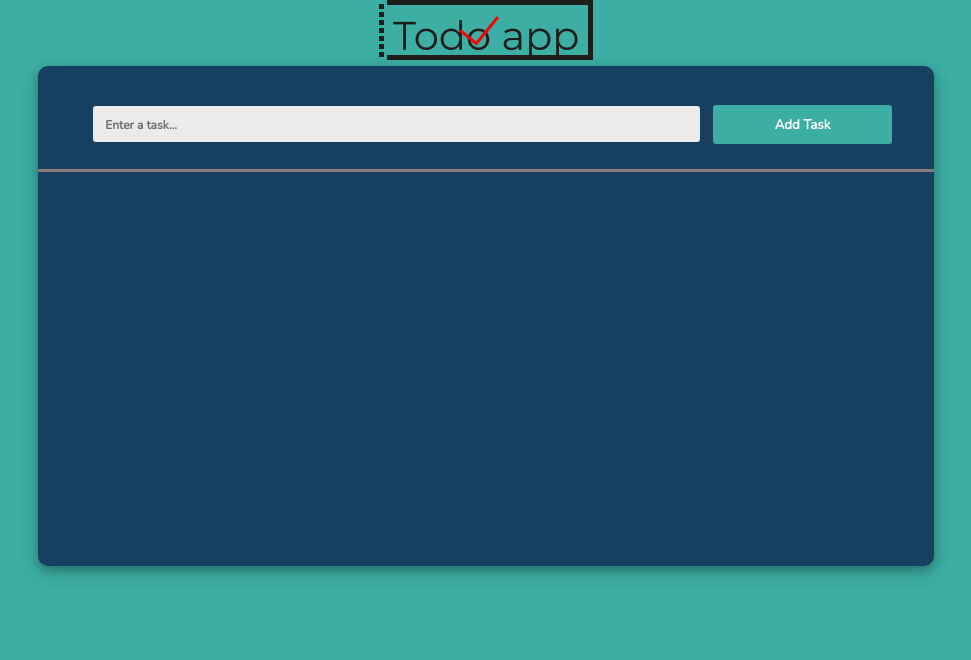
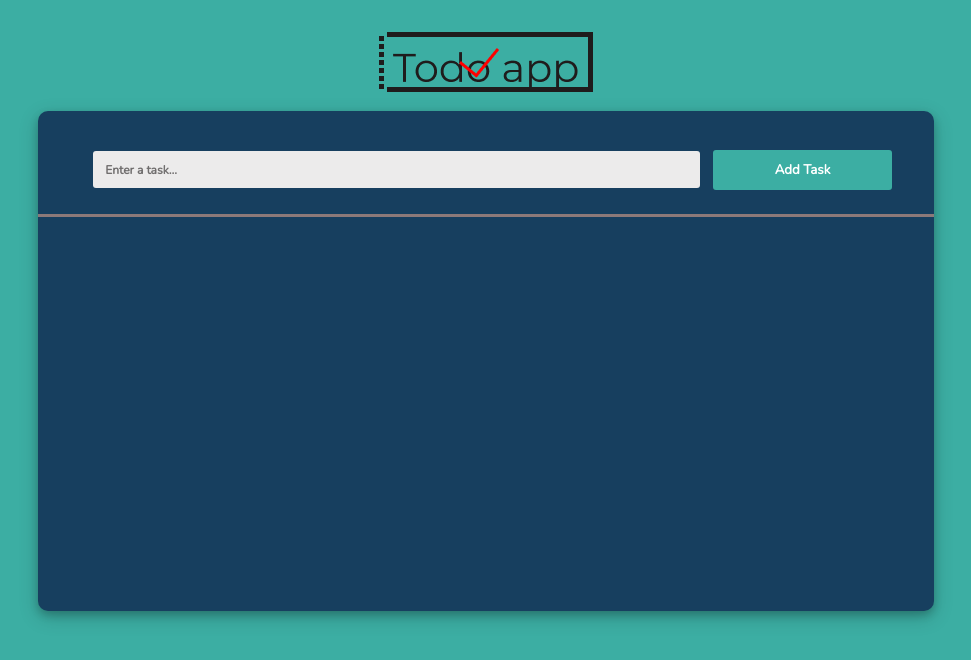
Before and after one commit to aturancetin/react-todo-app, a React (Create React App) app: page / in a window 1280 px wide. Shown: the top 660 px of the page, without its empty margins (154-1125 px from the left). Built offline with nearby package versions, Linux system fonts and the light colour scheme.

Commit message:
Stylings improved

```diff
--- a/src/components/Body/TodoItem.js
+++ b/src/components/Body/TodoItem.js
@@ -13,7 +13,10 @@ const TodoItem = props => {
             <button onClick={props.completeHandler.bind(this, props.id)} >
                 <img alt="complete-button" className={classes.CompleteButton} src={CompleteButton}/>
             </button>
+            <div>
             {props.input}
+            </div>
+
             <button onClick={props.deleteHandler.bind(this, props.id)} >
                 <img alt="delete-button" className={classes.DeleteButton} src={DeleteButton}/>
             </button>
--- a/src/components/Body/TodoItem.module.css
+++ b/src/components/Body/TodoItem.module.css
@@ -13,6 +13,7 @@
     padding-bottom: .3em;
 
 }
+
 
 
 
--- a/src/components/Header/Header.js
+++ b/src/components/Header/Header.js
@@ -1,10 +1,11 @@
 import React from 'react';
 import Logo from './Logo';
+import classes from './Header.module.css';
 
 const Header = () => {
 
     return (
-        <div>
+        <div className={classes.Header}>
             <Logo />
         </div>
     )
--- /dev/null
+++ b/src/components/Header/Header.module.css
@@ -0,0 +1,6 @@
+.Header {
+    display: flex;
+    margin: auto;
+    justify-content: center;
+    margin: 2em 0px 1.2em;
+}
```
Also changed, not shown: 1 other file (tests, documents, lock files or other folders).
